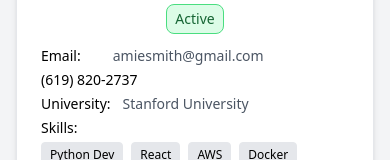
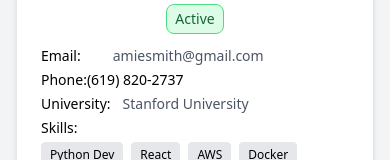
Before and after one commit to ImrenR/casestudy, a Next.js app: page /user/1 in a window 390 px wide. Shown: the part 266-426 px from the top of the page. Built offline with nearby package versions, Linux system fonts and the light colour scheme.

Commit message:
phone added

```diff
--- a/src/app/user/[id]/page.js
+++ b/src/app/user/[id]/page.js
@@ -54,6 +54,7 @@ const page = ({ params }) => {
             <span className="mx-8 font-thin text-gray-600 ">{user.email}</span>
           </p>
           <p>
+            Phone:
             <span>
               {user.phone_number}
             </span>
```
